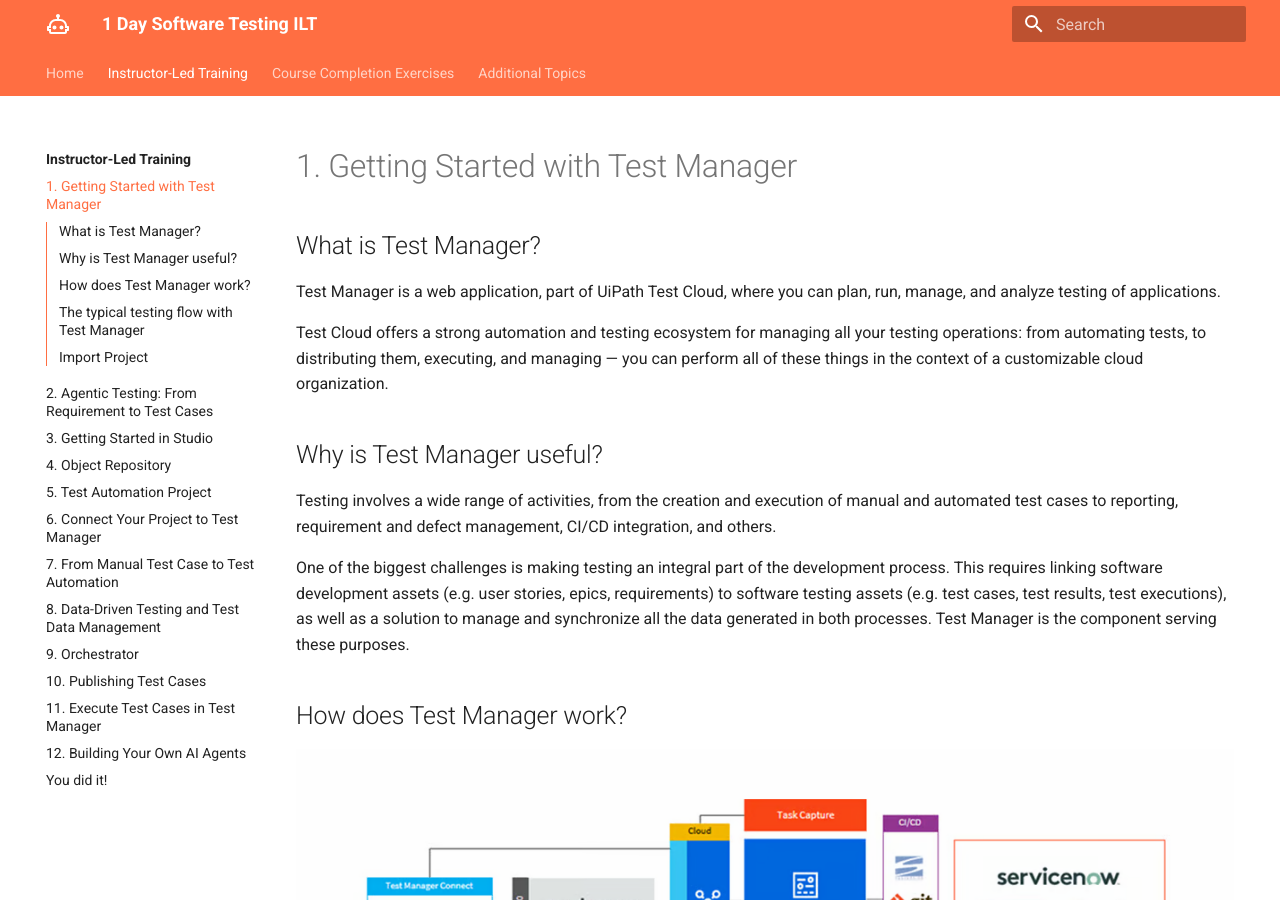
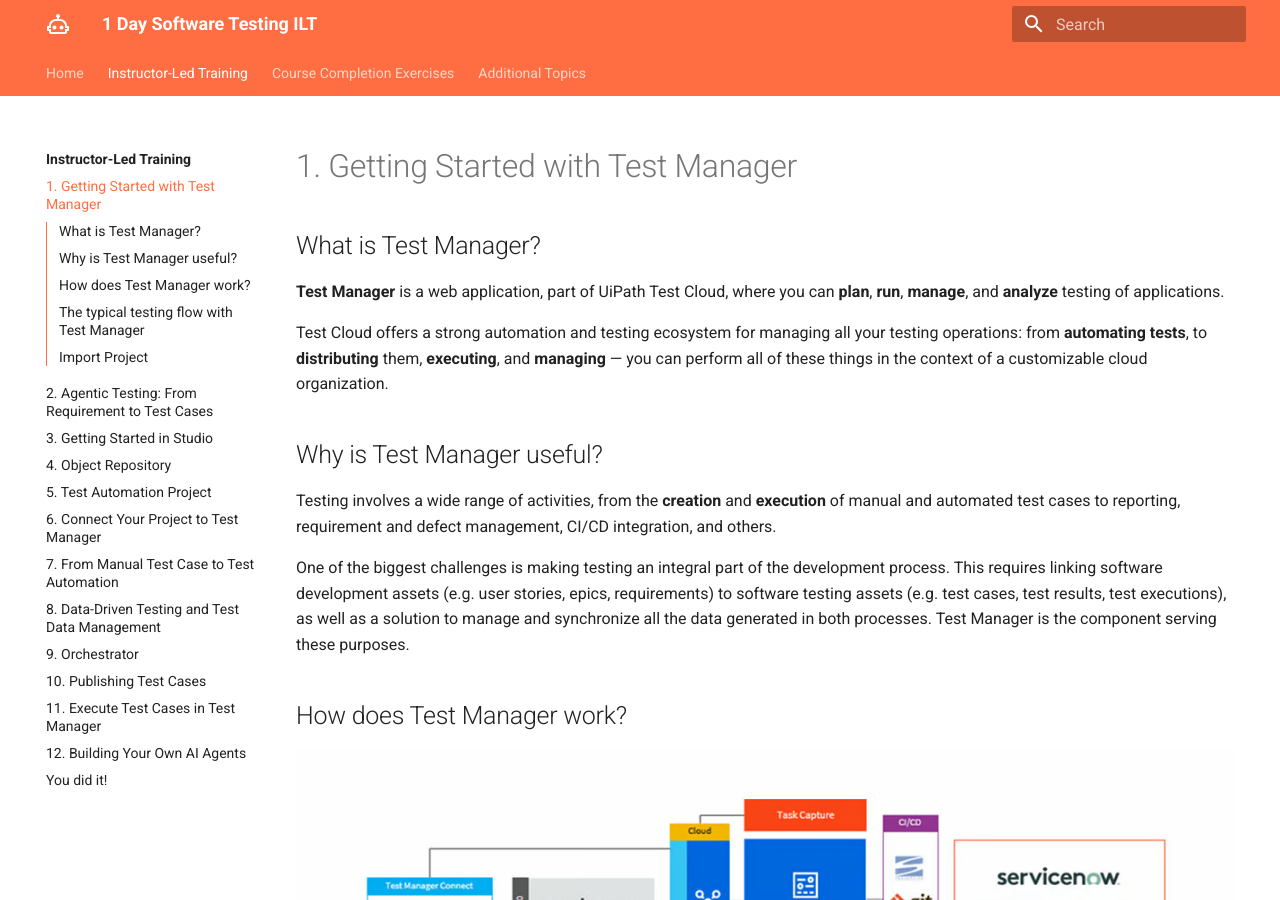
Before and after one commit to MeeraKay/software-testing-ilt-guide, an MkDocs documentation site: the page built from docs/module-1-instructor-led-training/01-getting-started-test-manager.md, in a window 1280 px wide and 900 px high. Built offline with MkDocs 1.6.1 and Material for MkDocs 9.7.7, drawn with Linux system fonts in a browser that asks for light colours.

```diff
--- a/docs/module-1-instructor-led-training/01-getting-started-test-manager.md
+++ b/docs/module-1-instructor-led-training/01-getting-started-test-manager.md
@@ -2,13 +2,13 @@
 
 ## What is Test Manager?
 
-Test Manager is a web application, part of UiPath Test Cloud, where you can plan, run, manage, and analyze testing of applications.
+**Test Manager** is a web application, part of UiPath Test Cloud, where you can **plan**, **run**, **manage**, and **analyze** testing of applications.
 
-Test Cloud offers a strong automation and testing ecosystem for managing all your testing operations: from automating tests, to distributing them, executing, and managing — you can perform all of these things in the context of a customizable cloud organization.
+Test Cloud offers a strong automation and testing ecosystem for managing all your testing operations: from **automating tests**, to **distributing** them, **executing**, and **managing** — you can perform all of these things in the context of a customizable cloud organization.
 
 ## Why is Test Manager useful?
 
-Testing involves a wide range of activities, from the creation and execution of manual and automated test cases to reporting, requirement and defect management, CI/CD integration, and others.
+Testing involves a wide range of activities, from the **creation** and **execution** of manual and automated test cases to reporting, requirement and defect management, CI/CD integration, and others.
 
 One of the biggest challenges is making testing an integral part of the development process. This requires linking software development assets (e.g. user stories, epics, requirements) to software testing assets (e.g. test cases, test results, test executions), as well as a solution to manage and synchronize all the data generated in both processes. Test Manager is the component serving these purposes.
 
```
